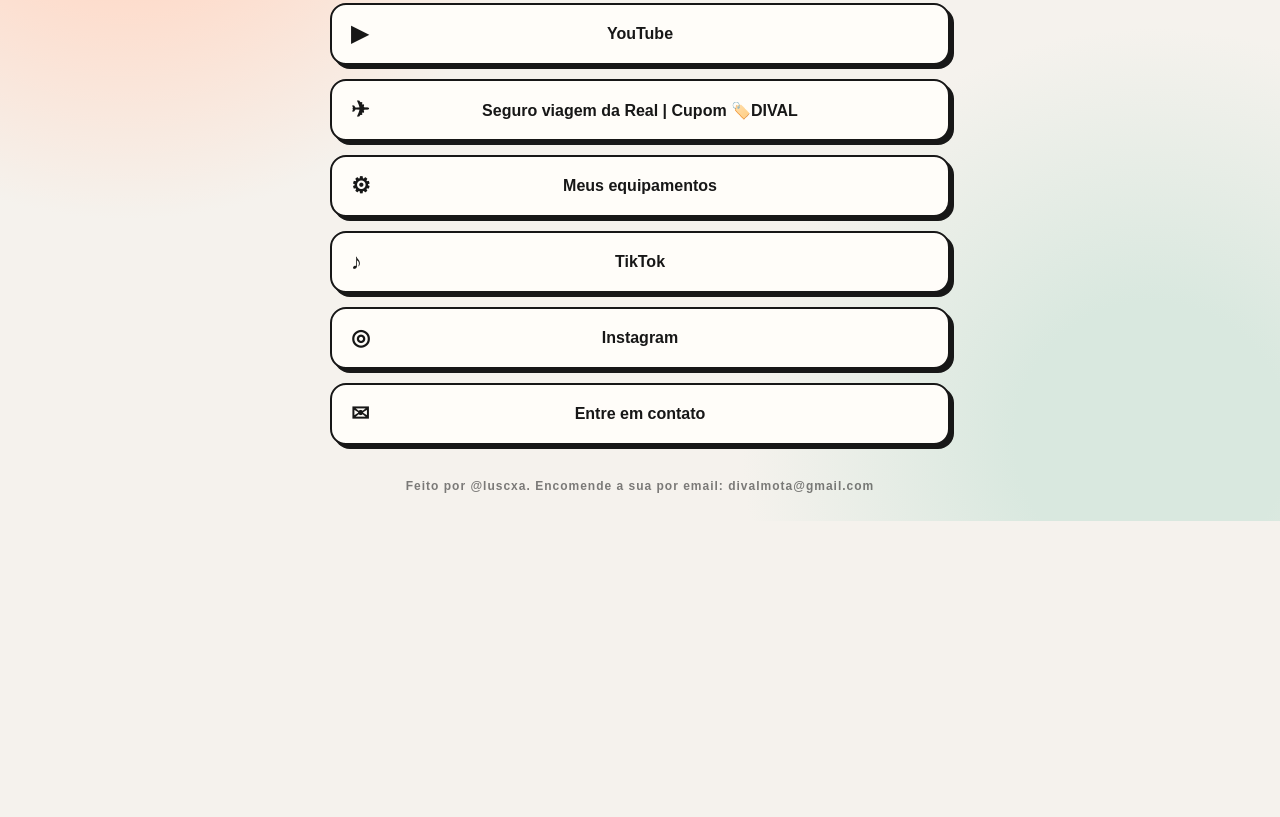
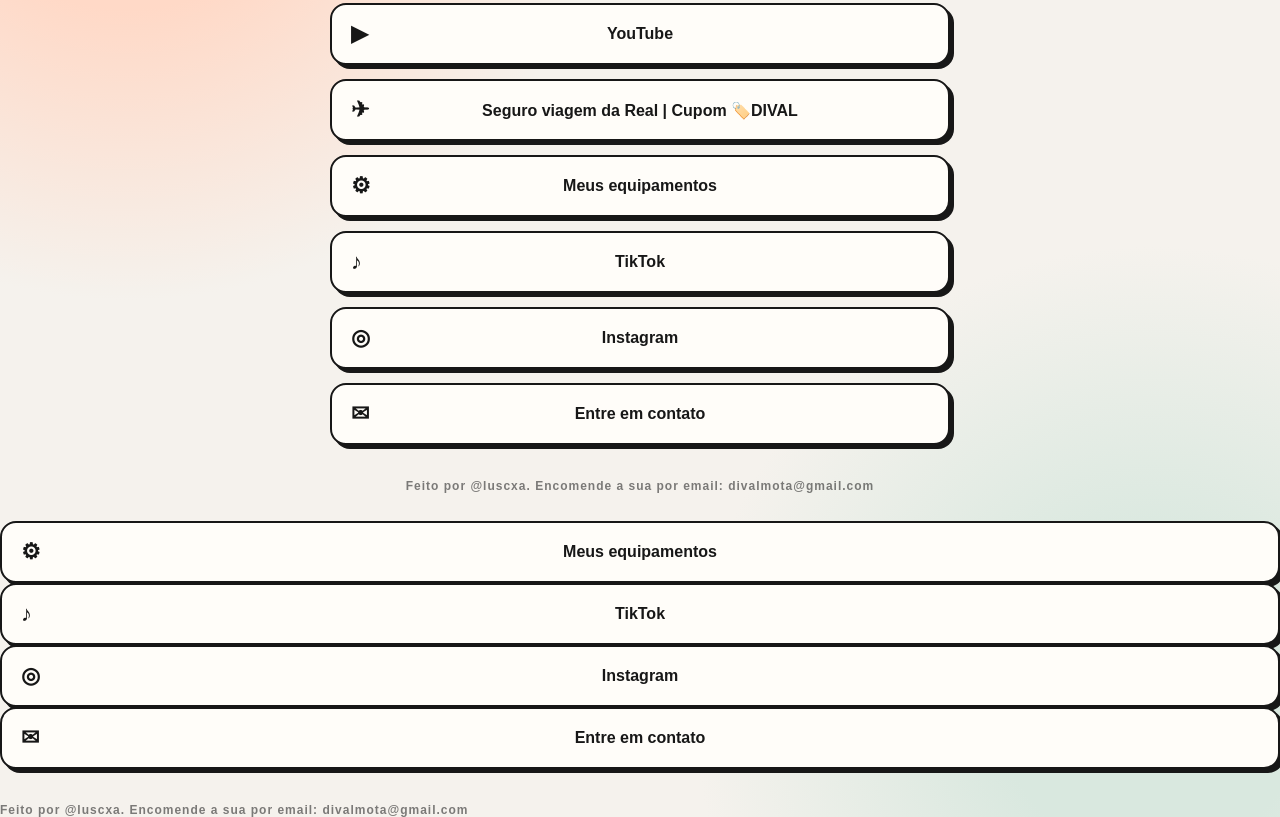
Before and after one commit to Lusca404/linktree, a plain HTML site: page docs/index.html in a window 1280 px wide. Shown: the part 301-1118 px from the top of the page. Before the commit the page ends 822 px from the top, so only its background shows below. Drawn offline with Linux system fonts and the light colour scheme.

Commit message:
Update index.html

```diff
--- a/docs/index.html
+++ b/docs/index.html
@@ -27,7 +27,7 @@
 </head>
 <body>
 	<main>
-		<img class="avatar" src="https://instagram.fbel12-1.fna.fbcdn.net/v/t51.82787-19/762107984_17973832542066267_3375986969172319351_n.jpg?_nc_cat=108&amp;ccb=7-5&amp;_nc_sid=bf7eb4&amp;efg=eyJ2ZW5jb2RlX3RhZyI6InByb2ZpbGVfcGljLnd3dy43OTIuQzMifQ%3D%3D&amp;_nc_ohc=s34Umkl0z5MQ7kNvwGwE8S3&amp;_nc_oc=AdoI4ZEZOnomuAaNm7RArw2-D2PUKz7SmkKbASGShNP6gHasXHQ_eSv1zdlb-ZtHzzXRe4VHfHC18Qzo9XbUJnsr&amp;_nc_zt=24&amp;_nc_ht=instagram.fbel12-1.fna&amp;_nc_gid=b9I5IQHtxjFj74mlk56LPA&amp;_nc_ss=7b2a8&amp;oh=00_AQKNorKudbj6Z6V2j_3ogJcT-tcmY4rAcXGKozGWerWu2A&amp;oe=6ABA0C4A" alt="Foto de perfil de Seu Nome">
+		<img class="avatar" src="https://yt3.googleusercontent.com/whF_3ztVsLpc3UOWjLlYl17fd-pSerAuX5sEbVKVoCqLb57IIEhT1rgcwZyQROYW_1J1rvSo5g=s160-c-k-c0x00ffffff-no-rj" alt="Foto de perfil de Seu Nome">
 		<h1>Dival Lucas (@luscxa)</h1>
 		<p class="bio">Criando, compartilhando e inspirando. Tudo o que você precisa aqui ↓</p>
 
@@ -42,4 +42,12 @@
 		<footer>Feito por @luscxa. Encomende a sua por email: divalmota@gmail.com </footer>
 	</main>
 </body>
+</html>			<a class="link link-equipamentos" href="https://amzn.to/4rG1wZt" target="_blank" rel="noopener noreferrer"><span class="icon">⚙</span>Meus equipamentos</a>
+			<a class="link link-tiktok" href="https://www.tiktok.com/@divallucasyt" target="_blank" rel="noopener noreferrer"><span class="icon">♪</span>TikTok</a>
+			<a class="link link-instagram" href="https://www.instagram.com/luscxa/" target="_blank" rel="noopener noreferrer"><span class="icon">◎</span>Instagram</a>
+			<a class="link" href="mailto:divalmota@gmail.com"><span class="icon">✉</span>Entre em contato</a>
+		</nav>
+		<footer>Feito por @luscxa. Encomende a sua por email: divalmota@gmail.com </footer>
+	</main>
+</body>
 </html>
```
